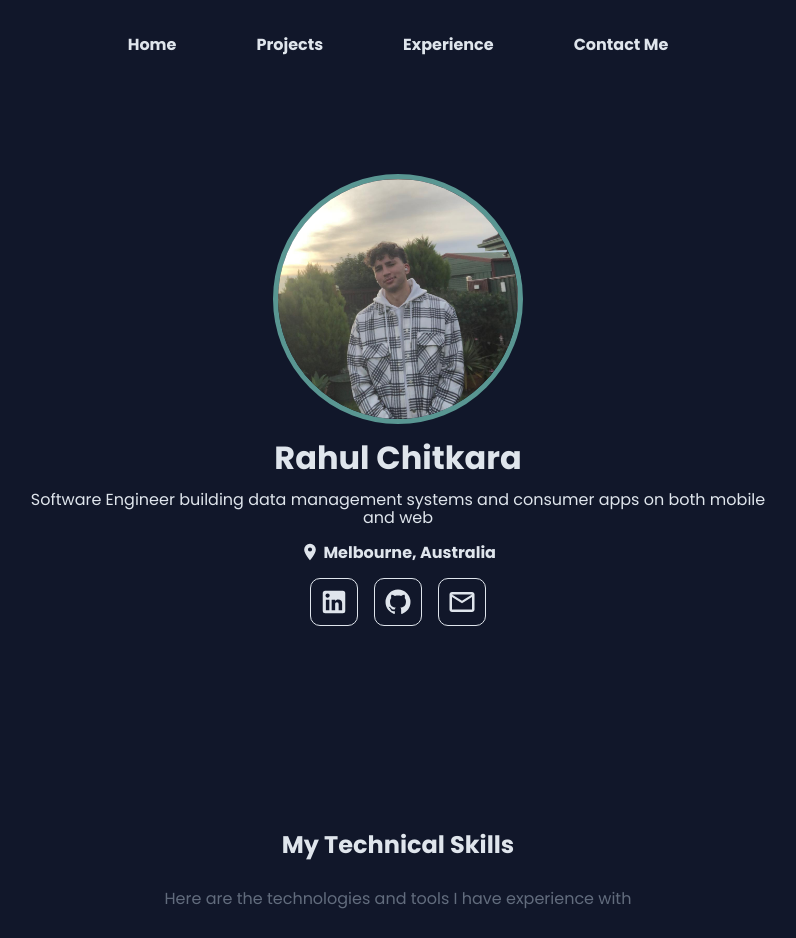
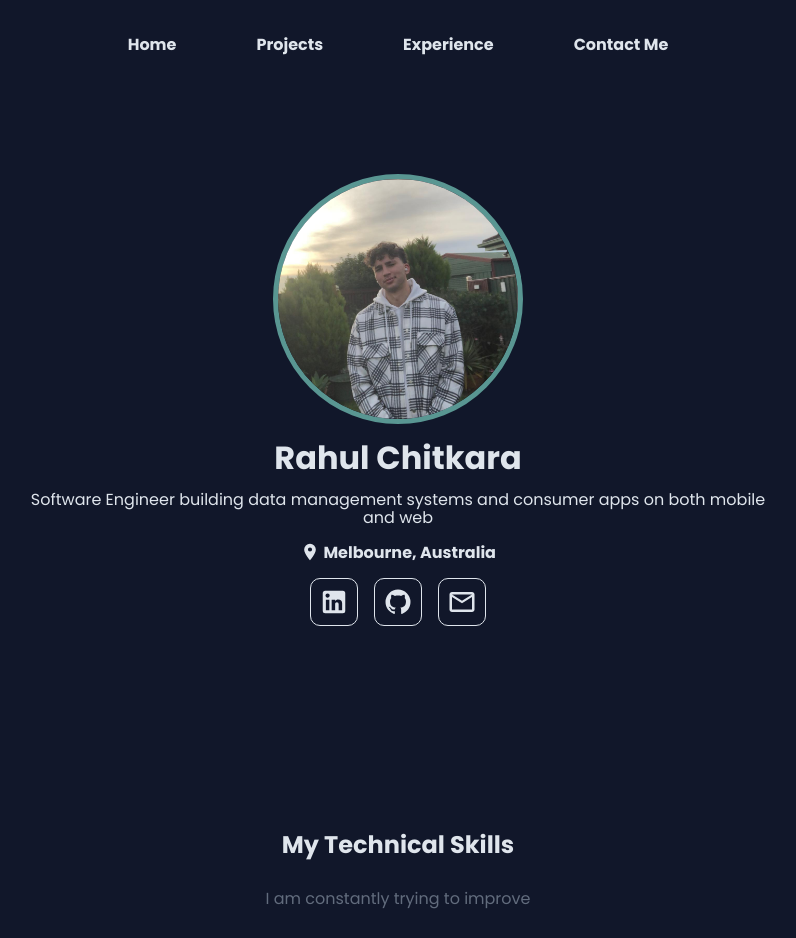
Before and after one commit to rara-ch/portfolio_website, a Next.js app: page / in a window 1280 px wide. Shown: the top 938 px of the page, without its empty margins (242-1038 px from the left). Built offline with nearby package versions, Linux system fonts and the light colour scheme.

Commit message:
changed the subtitle of the 'Technical Skills' section of the home page

```diff
--- a/src/app/home/home.tsx
+++ b/src/app/home/home.tsx
@@ -15,7 +15,7 @@ export default function Home() {
         <Hero />
       </header>
       <main>
-        <Section title="My Technical Skills" subtitle="Here are the technologies and tools I have experience with">
+        <Section title="My Technical Skills" subtitle="I am constantly trying to improve">
           <TechnicalSkills/>
         </Section>
       </main>
```
